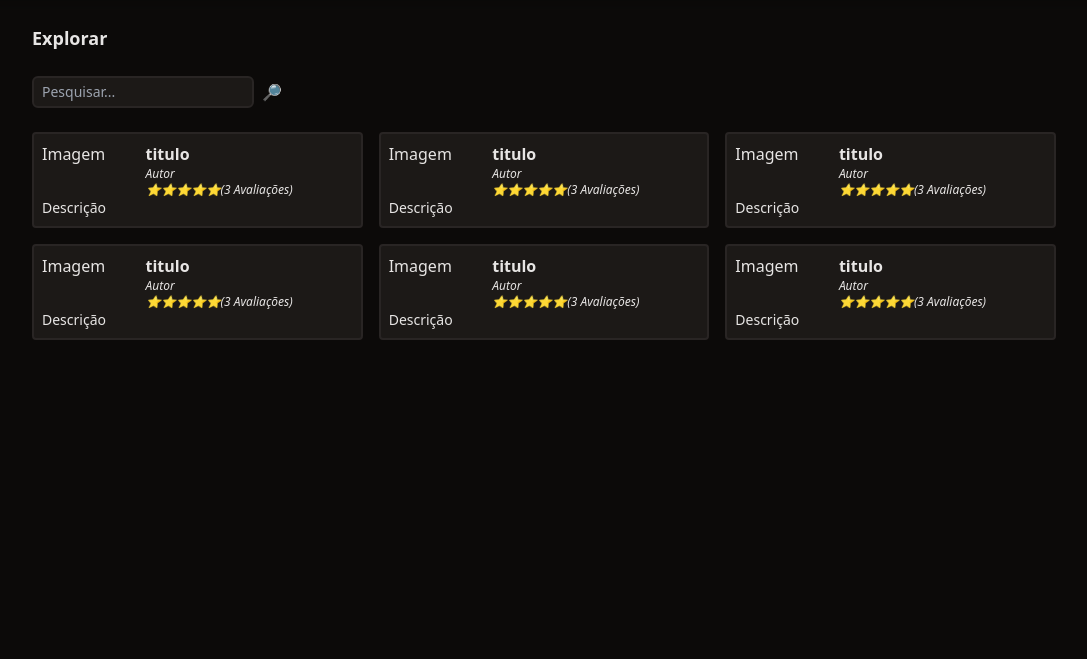
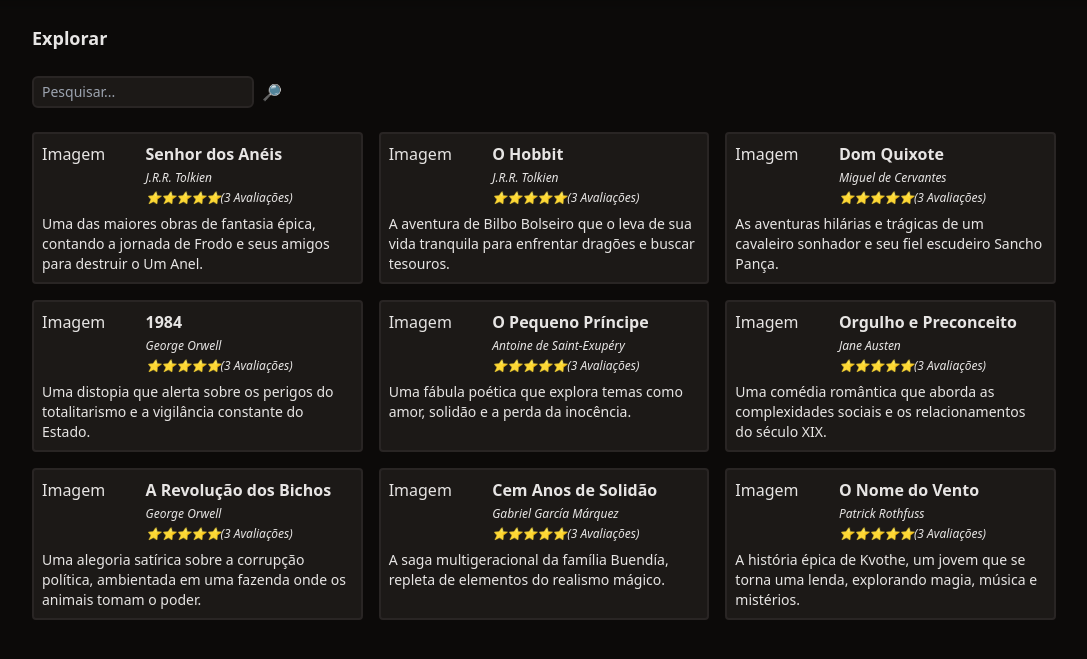
Before and after one commit to ItamarJuniorDEV/Sistema-Livro, a PHP site: page / in a window 1280 px wide. Shown: the part 60-719 px from the top of the page, without its empty margins (96-1183 px from the left). Run offline with PHP 8.4, Linux system fonts and the light colour scheme; some libraries are stand-ins or nearby versions.

Commit message:
Manipulei as variáveis globais

```diff
--- /dev/null
+++ b/Sistema-Livro/dados.php
@@ -0,0 +1,14 @@
+<?php
+    $livros = [
+        ['id' => 1, 'titulo' => 'Senhor dos Anéis', 'autor' => 'J.R.R. Tolkien', 'descricao' => 'Uma das maiores obras de fantasia épica, contando a jornada de Frodo e seus amigos para destruir o Um Anel.'],
+        ['id' => 2, 'titulo' => 'O Hobbit', 'autor' => 'J.R.R. Tolkien', 'descricao' => 'A aventura de Bilbo Bolseiro que o leva de sua vida tranquila para enfrentar dragões e buscar tesouros.'],
+        ['id' => 3, 'titulo' => 'Dom Quixote', 'autor' => 'Miguel de Cervantes', 'descricao' => 'As aventuras hilárias e trágicas de um cavaleiro sonhador e seu fiel escudeiro Sancho Pança.'],
+        ['id' => 4, 'titulo' => '1984', 'autor' => 'George Orwell', 'descricao' => 'Uma distopia que alerta sobre os perigos do totalitarismo e a vigilância constante do Estado.'],
+        ['id' => 5, 'titulo' => 'O Pequeno Príncipe', 'autor' => 'Antoine de Saint-Exupéry', 'descricao' => 'Uma fábula poética que explora temas como amor, solidão e a perda da inocência.'],
+        ['id' => 6, 'titulo' => 'Orgulho e Preconceito', 'autor' => 'Jane Austen', 'descricao' => 'Uma comédia romântica que aborda as complexidades sociais e os relacionamentos do século XIX.'],
+        ['id' => 7, 'titulo' => 'A Revolução dos Bichos', 'autor' => 'George Orwell', 'descricao' => 'Uma alegoria satírica sobre a corrupção política, ambientada em uma fazenda onde os animais tomam o poder.'],
+        ['id' => 8, 'titulo' => 'Cem Anos de Solidão', 'autor' => 'Gabriel García Márquez', 'descricao' => 'A saga multigeracional da família Buendía, repleta de elementos do realismo mágico.'],
+        ['id' => 9, 'titulo' => 'O Nome do Vento', 'autor' => 'Patrick Rothfuss', 'descricao' => 'A história épica de Kvothe, um jovem que se torna uma lenda, explorando magia, música e mistérios.'],
+
+    ];
+?>
--- a/Sistema-Livro/index.php
+++ b/Sistema-Livro/index.php
@@ -1,3 +1,9 @@
+<?php
+
+require 'dados.php';
+
+?>
+
 <!DOCTYPE html>
 <html lang="en">
 <head>
@@ -37,131 +43,32 @@
         <!-- Lista de Livros -->
 
         <section class="grid gap-4 grid-cols-1 md:grid-cols-2 lg:grid-cols-3">
+
             <!-- Livro 1 -->
+    <?php foreach($livros as $livro): ?>
         <div class="p-2 rounded border-stone-800 border-2 bg-stone-900">
             <div class="flex">
 
                 <div class="w-1/3">Imagem</div>
 
-                <div>
+                <div class="space-y-1">
 
-                <a href="/livro.php"? class="font-semibold hover:underline">titulo</a>
-                <div class="text-xs italic">Autor</div>
+                <a href="/livro.php?id=<?=$livro['id']?>" class="font-semibold hover:underline"><?= $livro['titulo']?></a>
+                <div class="text-xs italic"><?= $livro['autor']?></div>
                 <div class="text-xs italic">⭐⭐⭐⭐⭐(3 Avaliações)</div>
 
                 </div>
 
             </div>
-            <div class="text-sm">
-                Descrição
+            <div class="text-sm mt-2">
+                <?= $livro['descricao'] ?>
             </div>
 
         </div>
 
-        <!-- Livro 2 -->
-        <div class="p-2 rounded border-stone-800 border-2 bg-stone-900">
-            <div class="flex">
+        <?php endforeach; ?>
 
-                <div class="w-1/3">Imagem</div>
 
-                <div>
-
-                <a href="/livro.php"? class="font-semibold hover:underline">titulo</a>
-                <div class="text-xs italic">Autor</div>
-                <div class="text-xs italic">⭐⭐⭐⭐⭐(3 Avaliações)</div>
-
-                </div>
-
-            </div>
-            <div class="text-sm">
-                Descrição
-            </div>
-
-        </div>
-
-        <!-- Livro 3 -->
-        <div class="p-2 rounded border-stone-800 border-2 bg-stone-900">
-            <div class="flex">
-
-                <div class="w-1/3">Imagem</div>
-
-                <div>
-
-                <a href="/livro.php"? class="font-semibold hover:underline">titulo</a>
-                <div class="text-xs italic">Autor</div>
-                <div class="text-xs italic">⭐⭐⭐⭐⭐(3 Avaliações)</div>
-
-                </div>
-
-            </div>
-            <div class="text-sm">
-                Descrição
-            </div>
-
-        </div>
-
-        <!-- Livro 4 -->
-        <div class="p-2 rounded border-stone-800 border-2 bg-stone-900">
-            <div class="flex">
-
-                <div class="w-1/3">Imagem</div>
-
-                <div>
-
-                <a href="/livro.php"? class="font-semibold hover:underline">titulo</a>
-                <div class="text-xs italic">Autor</div>
-                <div class="text-xs italic">⭐⭐⭐⭐⭐(3 Avaliações)</div>
-
-                </div>
-
-            </div>
-            <div class="text-sm">
-                Descrição
-            </div>
-
-        </div>
-
-        <!-- Livro 5 -->
-        <div class="p-2 rounded border-stone-800 border-2 bg-stone-900">
-            <div class="flex">
-
-                <div class="w-1/3">Imagem</div>
-
-                <div>
-
-                <a href="/livro.php"? class="font-semibold hover:underline">titulo</a>
-                <div class="text-xs italic">Autor</div>
-                <div class="text-xs italic">⭐⭐⭐⭐⭐(3 Avaliações)</div>
-
-                </div>
-
-            </div>
-            <div class="text-sm">
-                Descrição
-            </div>
-
-        </div>
-
-        <!-- Livro 6 -->
-        <div class="p-2 rounded border-stone-800 border-2 bg-stone-900">
-            <div class="flex">
-
-                <div class="w-1/3">Imagem</div>
-
-                <div>
-
-                <a href="/livro.php"? class="font-semibold hover:underline">titulo</a>
-                <div class="text-xs italic">Autor</div>
-                <div class="text-xs italic">⭐⭐⭐⭐⭐(3 Avaliações)</div>
-
-                </div>
-
-            </div>
-            <div class="text-sm">
-                Descrição
-            </div>
-
-        </div>
     </section>
 </main>
 </body>
```
Also changed, not shown: Sistema-Livro/livro.php (+33 -1 lines).
